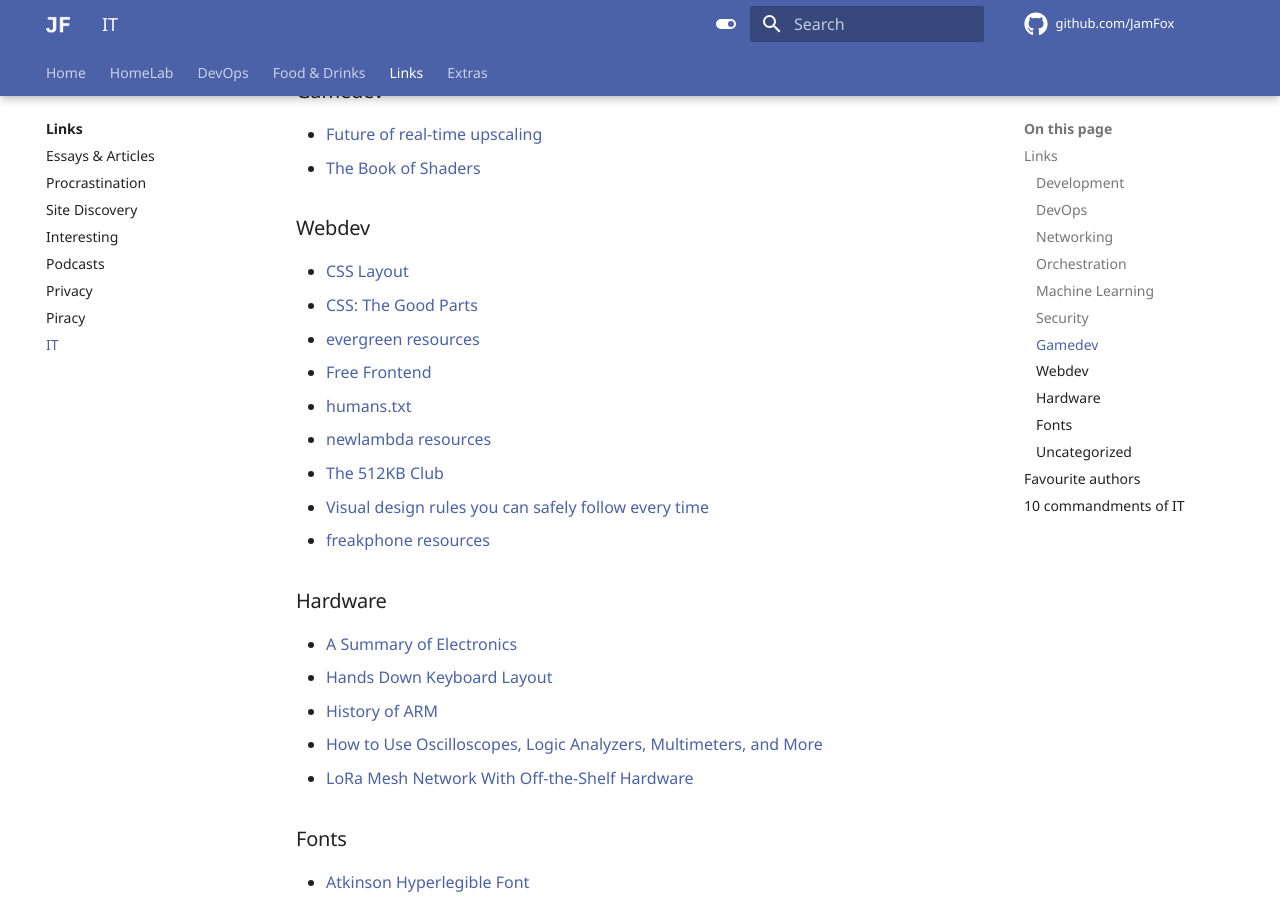
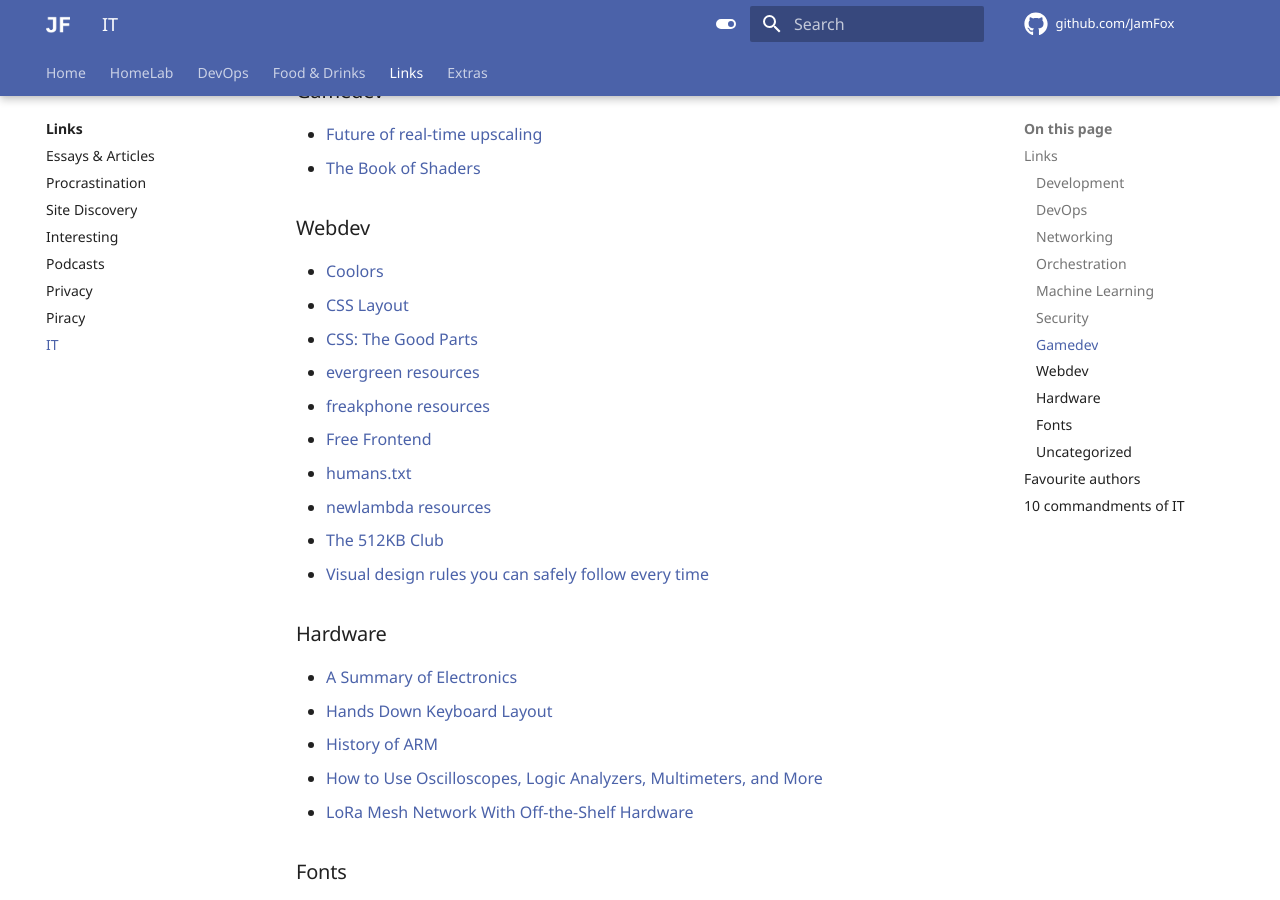
Before and after one commit to JamFox/docs.jamfox.dev, an MkDocs documentation site: the page built from docs/content/links/it.md, in a window 1280 px wide and 900 px high, scrolled down 1891 px. Built offline with MkDocs 1.6.1 and Material for MkDocs 9.7.7, drawn with Linux system fonts in a browser that asks for light colours; comment, search, counter and statistics services are not loaded.

Commit message:
add colors generator

```diff
--- a/docs/content/links/it.md
+++ b/docs/content/links/it.md
@@ -67,15 +67,16 @@ title: "IT"
 
 ### Webdev
 
+- [Coolors](https://coolors.co/)
 - [CSS Layout](https://csslayout.io/)
 - [CSS: The Good Parts](https://www.builder.io/blog/css-the-good-parts)
 - [evergreen resources](https://itsevergreen.rip/links/)
+- [freakphone resources](https://freakphone.net/links/resources.html)
 - [Free Frontend](https://freefrontend.com)
 - [humans.txt](https://humanstxt.org/)
 - [newlambda resources](https://newlambda.neocities.org/explore/resources)
 - [The 512KB Club](https://512kb.club/)
 - [Visual design rules you can safely follow every time](https://anthonyhobday.com/sideprojects/saferules/)
-- [freakphone resources](https://freakphone.net/links/resources.html)
 
 ### Hardware
 
```
